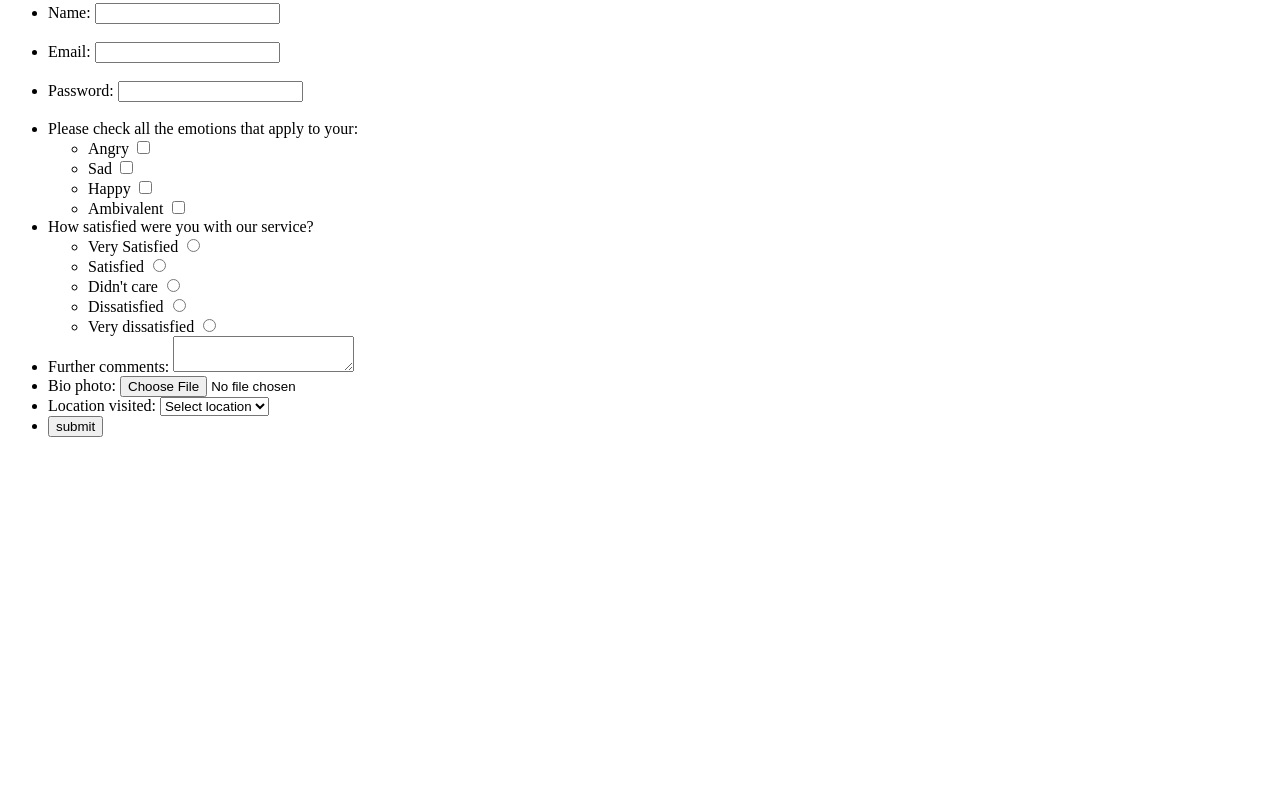
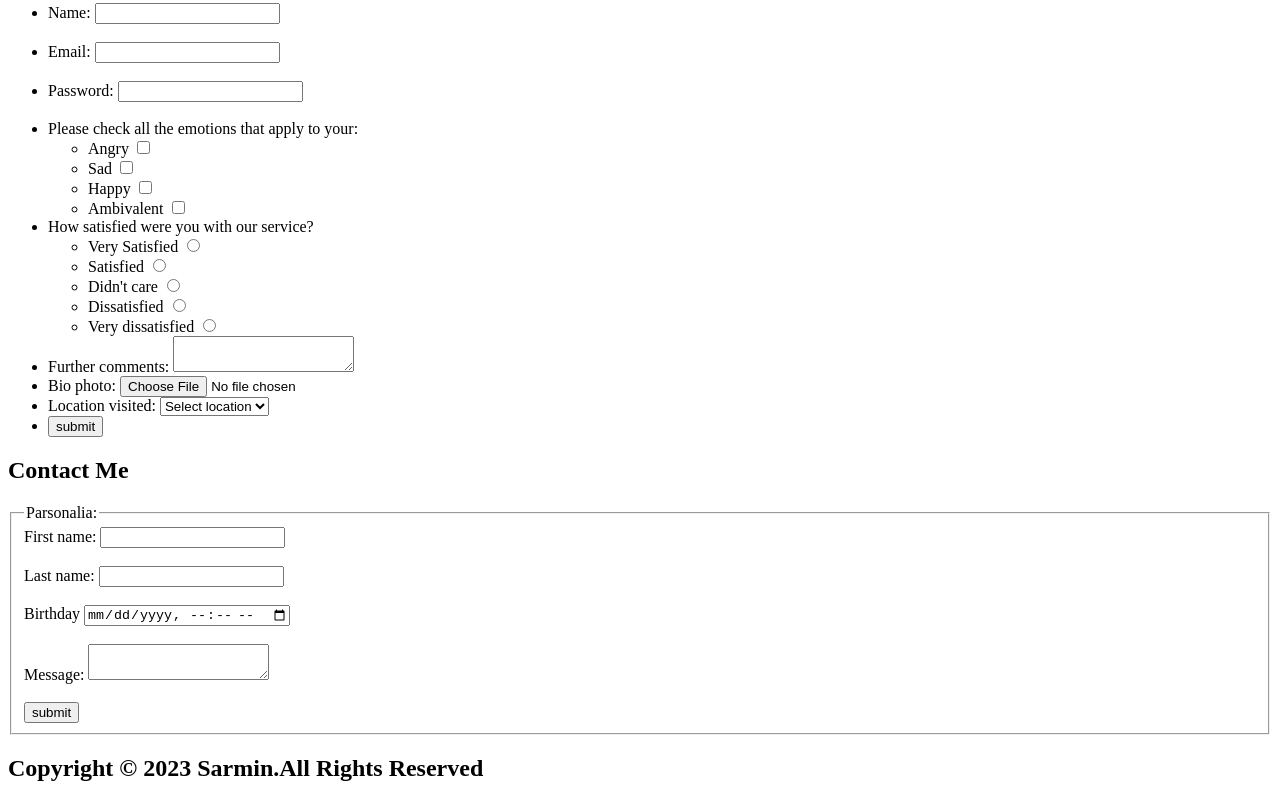
Before and after one commit to Sarmin27/Assignment1, a plain HTML site: page index.html in a window 1280 px wide. Shown: the part 2832-3634 px from the top of the page. Before the commit the page ends 3285 px from the top, so only its background shows below. Drawn offline with Linux system fonts and the light colour scheme.

Commit message:
Complete Contact part & Footer section

```diff
--- a/index.html
+++ b/index.html
@@ -236,19 +236,40 @@
                     <select>
                         <option value="select">Select location</option>
                     </select>
-
-
                 </li>
                 <li>
                     <input type="submit" value="submit">
                 </li>
+                </ul>
+        </form>
+     </section>
 
-            </ul>
+      <!------------------------------------------Contact Me--------------------->
+      <section>
+        <h2>Contact Me</h2>
+        <form>
+            <fieldset>
+                <legend>Parsonalia:</legend>
+                <label>First name:</label>
+                <input type="text"><br><br>
+                <label>Last name:</label>
+                <input type="text"><br><br>
+                <label>Birthday</label>
+                <input type="datetime-local"><br><br>
+                <label>Message:</label>
+                <textarea></textarea><br><br>
+                <input type="submit" value="submit">
+
+            </fieldset>
 
         </form>
 
 
-     </section>
+      </section>
+      <!------------------------------------Footer part-------------->
+      <footer>
+        <div><h2>Copyright © 2023 Sarmin.All Rights Reserved</h2></div>
+      </footer>
 </main>
 <footer>
 
```
